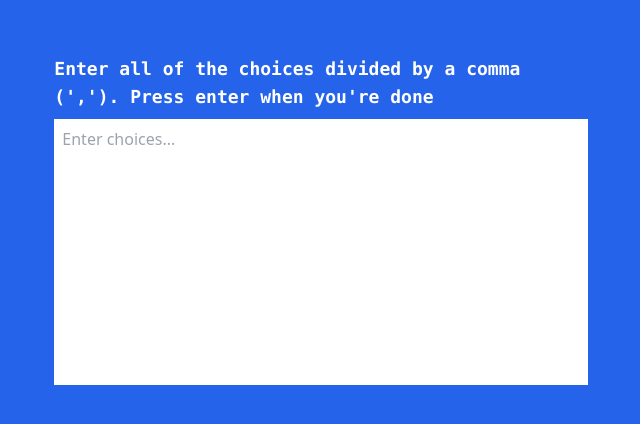
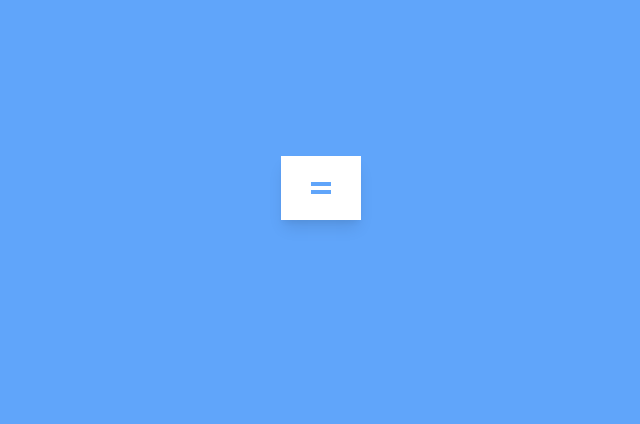
Before and after one commit to KeepCodeing/vcomponents-project, a Vue app: page / in a window 1280 px wide. Shown: the part 212-636 px from the top of the page, without its empty margins (319-959 px from the left). Built offline with nearby package versions, Linux system fonts and the light colour scheme.

Commit message:
动画搜索导航完成/只写完了关闭动画，而且很卡w

```diff
--- a/src/App.vue
+++ b/src/App.vue
@@ -1,22 +1,24 @@
 <template>
-  <random-choice-picker />
+  <animated-navigation />
 </template>
 
 <script lang="ts">
 import { defineComponent } from 'vue'
 // import FaqCollapse from './components/FaqCollapse.vue';
-import RandomChoicePicker from './components/RandomChoicePicker.vue';
+// import RandomChoicePicker from './components/RandomChoicePicker.vue';
 // import HiddenSearchWidget from './components/HiddenSearchWidget.vue';
 // import WaveForm from './components/WaveForm.vue';
 // import PrograssSteps from '@/components/PrograssSteps.vue'
+import AnimatedNavigation from '@/components/AnimatedNavigation.vue'
 
 export default defineComponent({
   components: {
     // HiddenSearchWidget,
     // WaveForm,
     // FaqCollapse,
-    RandomChoicePicker
+    // RandomChoicePicker
     // PrograssSteps
+    AnimatedNavigation
   }
 });
 </script>
--- /dev/null
+++ b/src/components/AnimatedNavigation.vue
@@ -0,0 +1,122 @@
+<template>
+  <div class="h-full flex justify-center items-center w-full bg-blue-400">
+    <nav class="h-16 flex justify-center">
+      <ul
+        class="
+          flex
+          font-light
+          overflow-hidden
+          justify-center
+          items-center
+          w-0
+          h-full
+          tab_list
+          bg-white
+          shadow-lg
+        "
+        id="tab_list"
+      >
+        <li
+          v-for="(item, idx) in tabList"
+          :key="item + idx"
+          class="p-2 px-3 h-full flex items-center hover:bg-blue-100"
+        >
+          <a href="#">{{ item }}</a>
+        </li>
+      </ul>
+      <div
+        class="
+          p-2
+          relative
+          cursor-pointer
+          px-3
+          w-20
+          h-full
+          flex
+          justify-center
+          items-center
+          oper-button
+          bg-white
+          shadow-lg
+        "
+        @click="toggleStatus"
+      >
+        <div
+          class="
+            absolute
+            h-0.5
+            transform
+            translate-y-1
+            bg-blue-400
+            w-5
+            border-2 border-blue-400
+            line1
+            line
+          "
+          id="line1"
+        ></div>
+        <div
+          class="
+            absolute
+            h-0.5
+            transform
+            -translate-y-1
+            bg-blue-400
+            w-5
+            border-2 border-blue-400
+            line2
+            line
+          "
+          id="line2"
+        ></div>
+      </div>
+    </nav>
+  </div>
+</template>
+
+<script lang="ts">
+import { defineComponent, onMounted } from "vue";
+
+export default defineComponent({
+  setup() {
+    const tabList = ["Home", "About", "Contact", "Works"];
+    type html = HTMLElement | null;
+    let line1: html, line2: html, tab_list: html;
+    onMounted(() => {
+      line1 = document.getElementById("line1");
+      line2 = document.getElementById("line2");
+      tab_list = document.getElementById("tab_list");
+    });
+
+    const toggleStatus = () => {
+      if (!line1 || !line2 || !tab_list) return;
+      line1.classList.toggle("line_activate");
+      line2.classList.toggle("line_activate");
+      tab_list.classList.toggle("tab_list_activate");
+    };
+
+    return {
+      tabList,
+      toggleStatus,
+    };
+  },
+});
+</script>
+
+<style scoped>
+.tab_list {
+  transition: width 0.3s linear;
+}
+.oper-button > .line {
+  transition: transform 0.2s linear;
+}
+.oper-button > .line1.line_activate {
+  transform: rotate(-45deg);
+}
+.oper-button > .line2.line_activate {
+  transform: rotate(45deg);
+}
+.tab_list_activate {
+  width: 100%;
+}
+</style>
--- a/src/components/RandomChoicePicker.vue
+++ b/src/components/RandomChoicePicker.vue
@@ -58,10 +58,10 @@ export default defineComponent({
       const timer = setInterval(() => {
         if (cnt++ > cLen) {
           clearInterval(timer);
-          setTimeout(() => choices.value = "", 1500);
+          setTimeout(() => { choices.value = ""; curIdx.value = -1; }, 1500);
         }
         curIdx.value = Math.floor(Math.random() * cLen);
-      }, 100);
+      }, 200);
 
     };
     return {
```
